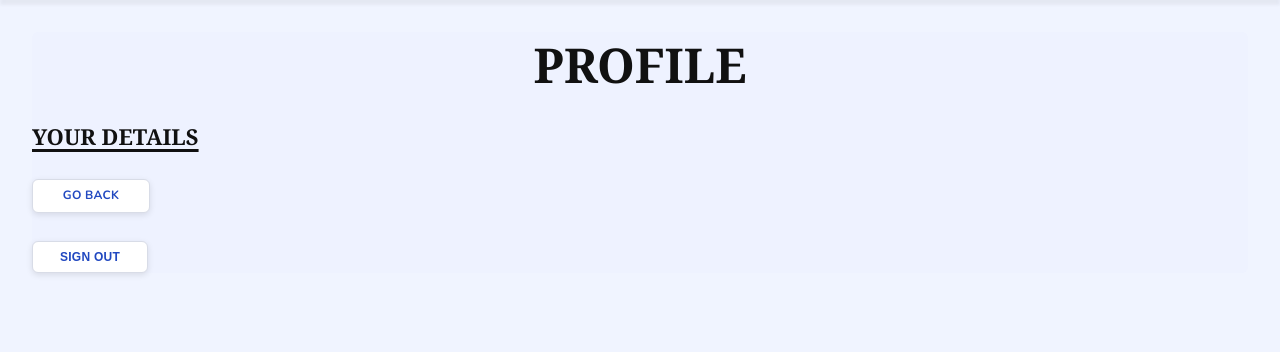
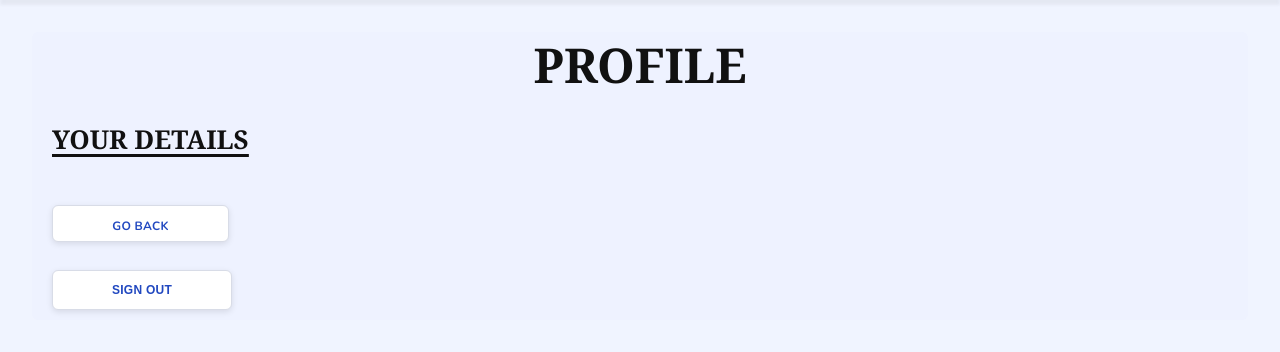
Before and after one commit to HarshPatel093/he-app, a Django app: page /dashboard/admin/profile/ in a window 1280 px wide. Shown: the part 80-432 px from the top of the page. Run offline with Django 5.2, Linux system fonts and the light colour scheme; the visitor is signed in with stand-in values (Sample User, id 1).

Commit message:
customised the layout

```diff
--- a/users/templates/users/admin_profile.html
+++ b/users/templates/users/admin_profile.html
@@ -89,12 +89,13 @@
         margin: 8px 0 28px 0;
         font-family: ui-serif, Georgia, 'Times New Roman', serif;
         font-weight: bold;
-        font-size: 22px;
+        font-size: 26px;
         text-decoration:underline;
         text-underline-offset: .18em;
         text-decoration-thickness: .12em;
         color:#111;
         text-transform: uppercase;
+        margin-left: 20px;
 
     }
 
@@ -105,17 +106,20 @@
 
     }
     .profile-details p{
-        margin:0 0 18px 0;
+        margin:0 0 25px 0;
         font-family: ui-serif, Georgia, 'Times New Roman',  serif;
         font-size:24px;
         line-height: 1.5;
-        font-weight: 800;
+        font-weight: 400;
+        margin-left:20px;
     }
     .signout{
         margin-top: 18px;
         display: inline-block;
-        width:116px;
-        height:32px;
+        width:180px;
+        height:40px;
+        line-height: 32px;
+        text-align: center;
         border-radius:6px;
         border:1.5px solid #d8dce7;
         background:#fff;
@@ -126,6 +130,8 @@
         letter-spacing: .02em;
         box-shadow: 0 2px 6px rgba(0,0,0,.1);
         cursor:pointer;
+        margin-bottom: 10px;
+        margin-left:20px;
     }
     .signout:hover{
         background:#16348a;
@@ -133,9 +139,9 @@
     }
     .go-back{
         display:inline-block;
-        width:116px;
-        height:32px;
-        line-height:30px;
+        width:175px;
+        height:35px;
+        line-height:40px;
         text-align: center;
         border-radius: 6px;
         border:1.5px solid #d8dce7;
@@ -148,6 +154,9 @@
         box-shadow: 0 2px 6px rgba(0,0,0,.1);
         text-decoration: none;
         margin-bottom: 10px;
+        margin-top: 20px;
+        margin-left:20px;
+
 
     }
     .go-back:hover{
@@ -180,10 +189,10 @@
             <h2 class="profile-subhead">your details</h2>
             <div class="profile-details">
                 {% if has_profile %}
-                <p>Name:{{user_obj.get_full_name|default:profile.name|default:user_obj.username}} </p>
-                <p>Date of Birth:{{profile.date_of_birth|date:"d/m/Y"}}</p>
-                <p>Gender:{{profile.get_gender_display}}</p>
-                <p>Email:{{user_obj.email}}</p>
+                <p>Name: {{user_obj.get_full_name|default:profile.name|default:user_obj.username}} </p>
+                <p>Date of Birth: {{profile.date_of_birth|date:"d/m/Y"}}</p>
+                <p>Gender: {{profile.get_gender_display}}</p>
+                <p>Email: {{user_obj.email}}</p>
                 {% endif %}
                 <a href="{% url 'admin_dashboard'%}" class="go-back">go back</a>
                 <form method="post" action="{% url 'logout' %}">
```
